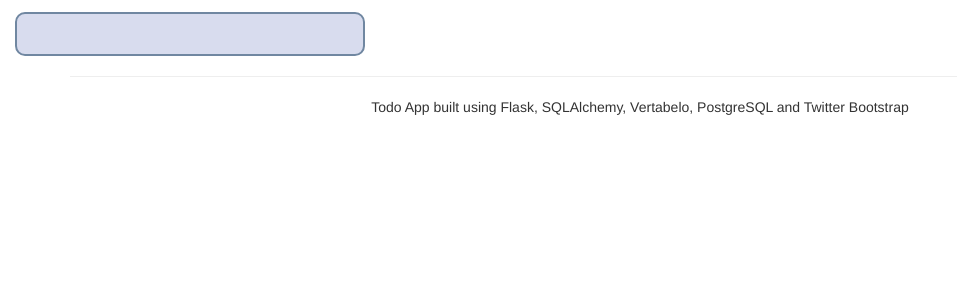
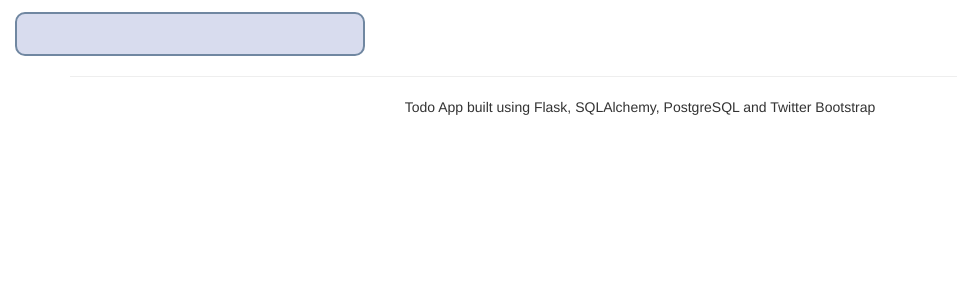
Before and after one commit to andgir/todoapp, a Flask app: page / in a window 1280 px wide. Shown: the part 129-421 px from the top of the page, without its empty margins (0-957 px from the left). Run offline with Flask 2, Linux system fonts and the light colour scheme; data that the repository does not hold is empty; some libraries are stand-ins or nearby versions.

Commit message:
Removed vertabelo mention

```diff
--- a/templates/layout.html
+++ b/templates/layout.html
@@ -89,7 +89,7 @@
 <footer id="footer">
     <div class="container">
         <hr>
-        <p class="text-center">Todo App built using Flask, SQLAlchemy, Vertabelo, PostgreSQL and Twitter Bootstrap</p>
+        <p class="text-center">Todo App built using Flask, SQLAlchemy, PostgreSQL and Twitter Bootstrap</p>
     </div>
 </footer>
 
```
